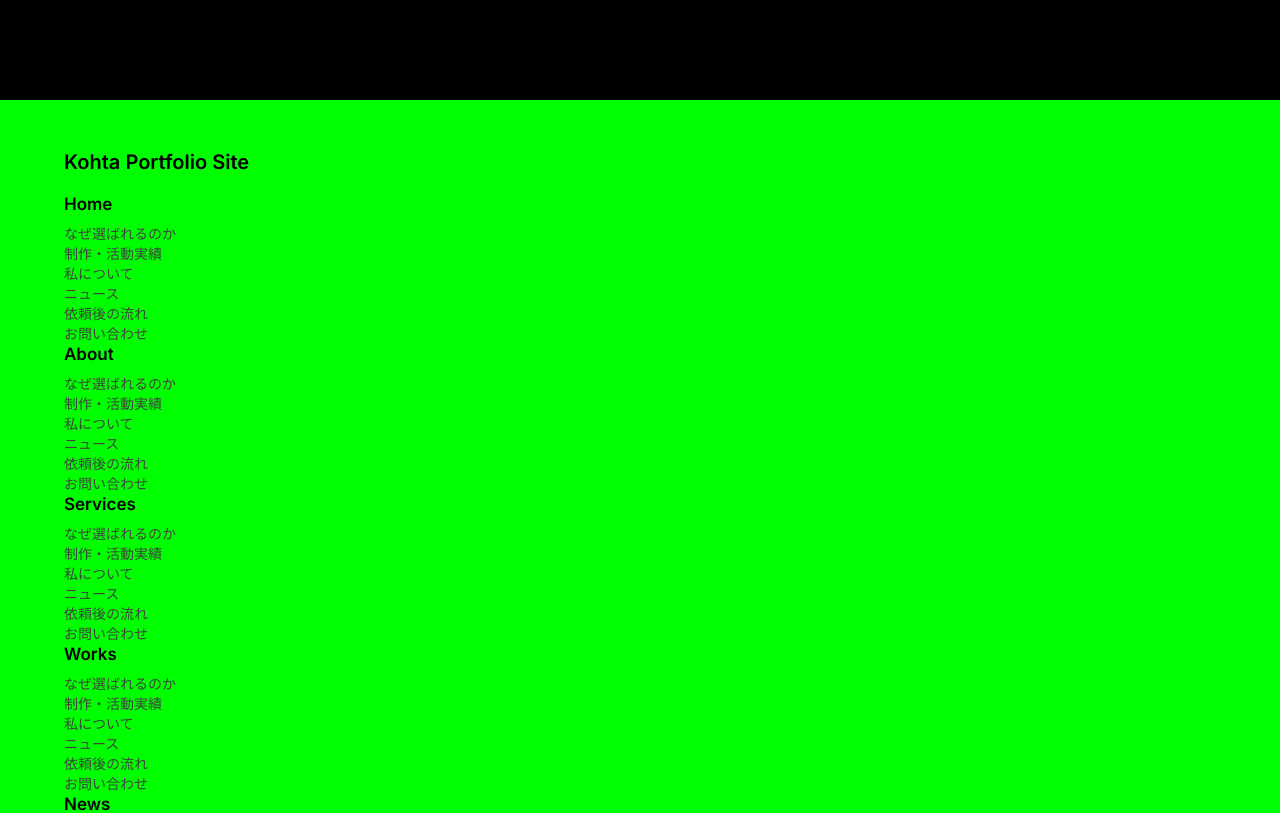
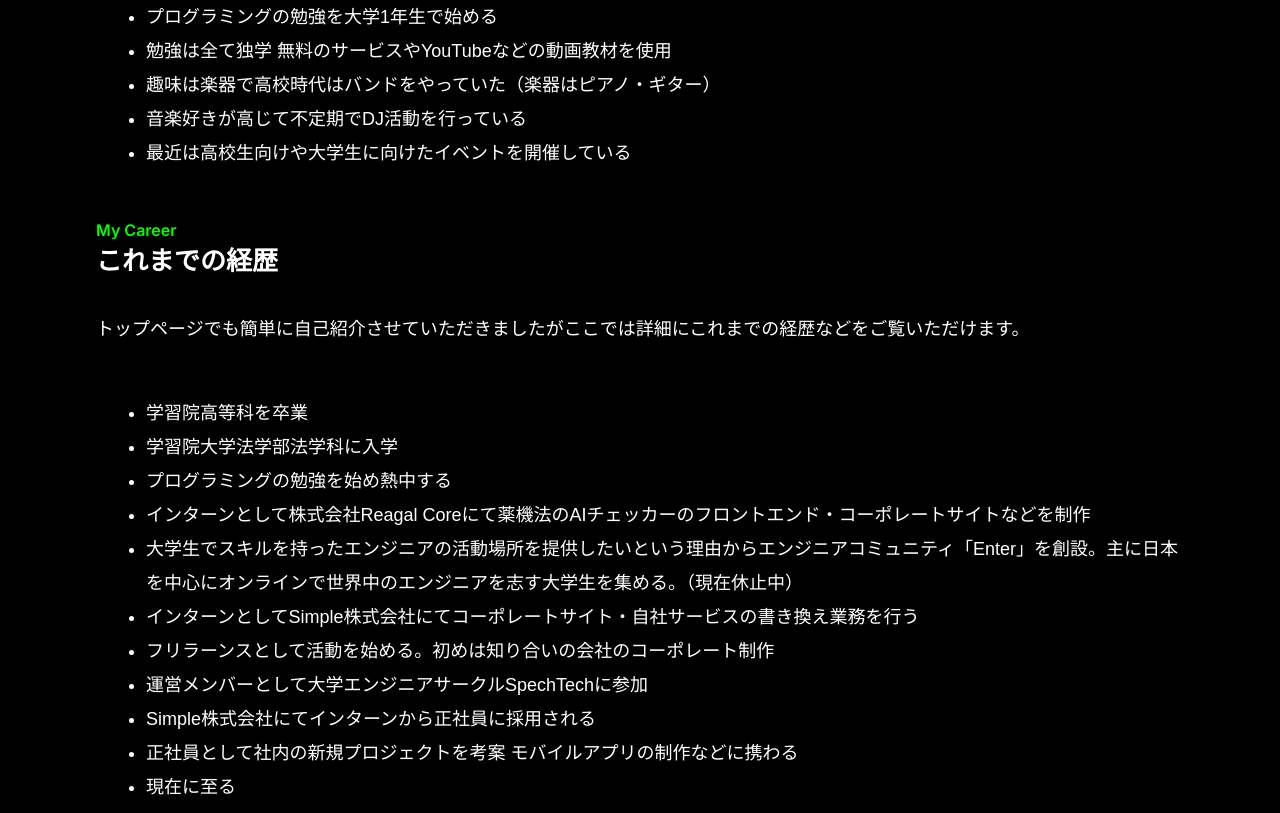
Before and after one commit to kohta9521/Kohta_2024_Portfolio_Site, a Next.js app in the folder frontend/: page /about in a window 1280 px wide. Shown: the part 1280-2093 px from the top of the page. Built offline with nearby package versions, Linux system fonts and the light colour scheme; a web font is replaced by a local one.

Commit message:
サブページ　特にaboutのこページを作成

```diff
--- a/frontend/app/about/About.module.scss
+++ b/frontend/app/about/About.module.scss
@@ -0,0 +1,15 @@
+.list {
+  margin-left: 50px;
+  margin-bottom: 50px;
+  ul {
+    li {
+      color: var(--main-white-color);
+      font-size: 18px;
+      line-height: 34px;
+      font-family: "Avenir-Roman", "Arial", "游ゴシック体", YuGothic,
+        "游ゴシック Medium", "Yu Gothic Medium", "游ゴシック", "Yu Gothic",
+        sans-serif;
+      font-weight: 400;
+    }
+  }
+}
--- a/frontend/app/about/page.tsx
+++ b/frontend/app/about/page.tsx
@@ -8,6 +8,7 @@ import SubPageLayout from "@/components/templates/SubPageLayout";
 import SubSecTitle from "@/components/molecules/SubSecTitle";
 import BoxTitle from "@/components/molecules/BoxTitle";
 import SubMainText from "@/components/molecules/SubMainText";
+import SubContactBox from "@/components/organisms/SubContactBox";
 
 const About = () => {
   return (
@@ -36,12 +37,53 @@ const About = () => {
       <BoxTitle id={2} jaTitle="基本情報" enTitle="My Profile" />
       <SubMainText
         id={3}
-        text="トップページでも簡単に自己紹介させていただきましたがここでは詳細にこれまでの経歴などをご覧いただけます。"
+        text="トップページでも簡単に自己紹介させていただきましたがここでは詳細な自己紹介をご覧いただけます。"
       />
+      <div className={styles.list}>
+        <ul>
+          <li>2003年生まれ 現21歳 東京都生まれ</li>
+          <li>プログラミングの勉強を大学1年生で始める</li>
+          <li>勉強は全て独学 無料のサービスやYouTubeなどの動画教材を使用</li>
+          <li>
+            趣味は楽器で高校時代はバンドをやっていた（楽器はピアノ・ギター）
+          </li>
+          <li>音楽好きが高じて不定期でDJ活動を行っている</li>
+          <li>最近は高校生向けや大学生に向けたイベントを開催している</li>
+        </ul>
+      </div>
+      <BoxTitle id={2} jaTitle="これまでの経歴" enTitle="My Career" />
       <SubMainText
         id={3}
         text="トップページでも簡単に自己紹介させていただきましたがここでは詳細にこれまでの経歴などをご覧いただけます。"
       />
+      <div className={styles.list}>
+        <ul>
+          <li>学習院高等科を卒業</li>
+          <li>学習院大学法学部法学科に入学</li>
+          <li>プログラミングの勉強を始め熱中する</li>
+          <li>
+            インターンとして株式会社Reagal
+            Coreにて薬機法のAIチェッカーのフロントエンド・コーポレートサイトなどを制作
+          </li>
+          <li>
+            大学生でスキルを持ったエンジニアの活動場所を提供したいという理由からエンジニアコミュニティ「Enter」を創設。主に日本を中心にオンラインで世界中のエンジニアを志す大学生を集める。（現在休止中）
+          </li>
+          <li>
+            インターンとしてSimple株式会社にてコーポレートサイト・自社サービスの書き換え業務を行う
+          </li>
+          <li>
+            フリラーンスとして活動を始める。初めは知り合いの会社のコーポレート制作
+          </li>
+          <li>運営メンバーとして大学エンジニアサークルSpechTechに参加</li>
+          <li>Simple株式会社にてインターンから正社員に採用される</li>
+          <li>
+            正社員として社内の新規プロジェクトを考案
+            モバイルアプリの制作などに携わる
+          </li>
+          <li>現在に至る</li>
+        </ul>
+      </div>
+      <SubContactBox />
     </SubPageLayout>
   );
 };
```
Also changed, not shown: frontend/components/molecules/SubReactNode.tsx (added, +16 -0 lines), frontend/components/molecules/styles/SubReactNode.module.scss (added).
